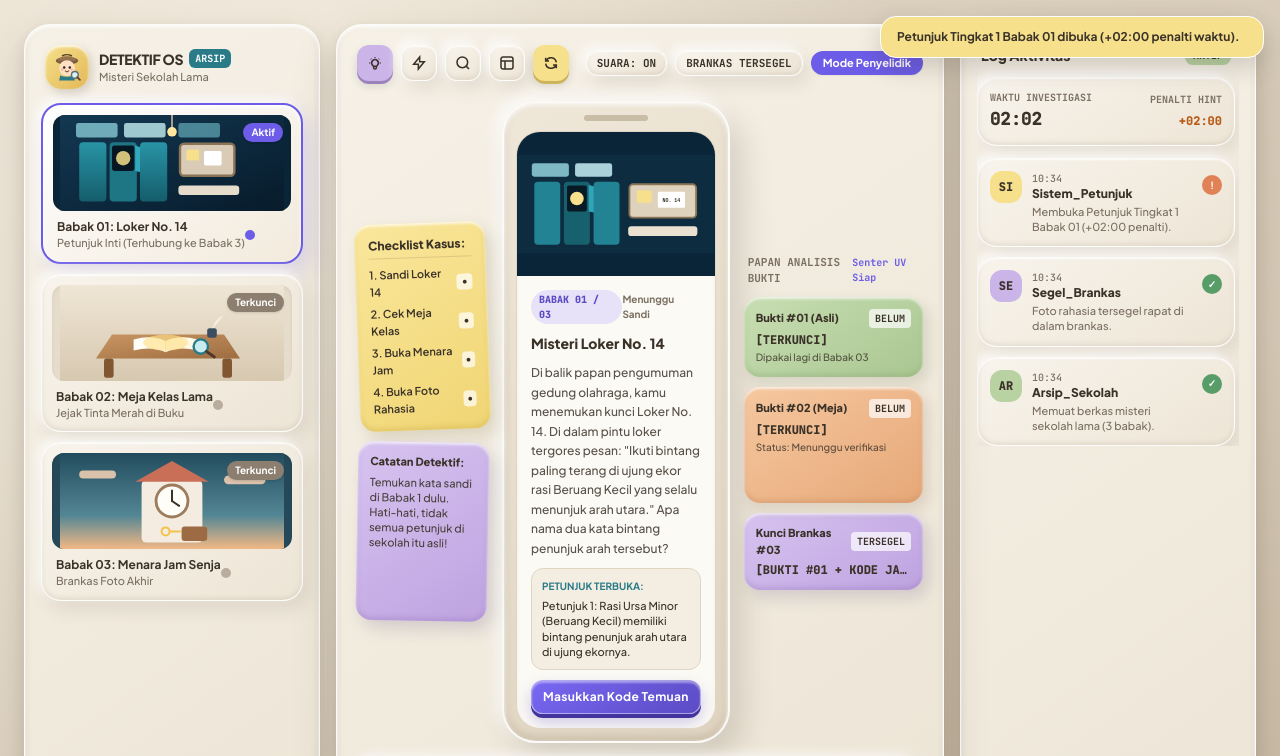
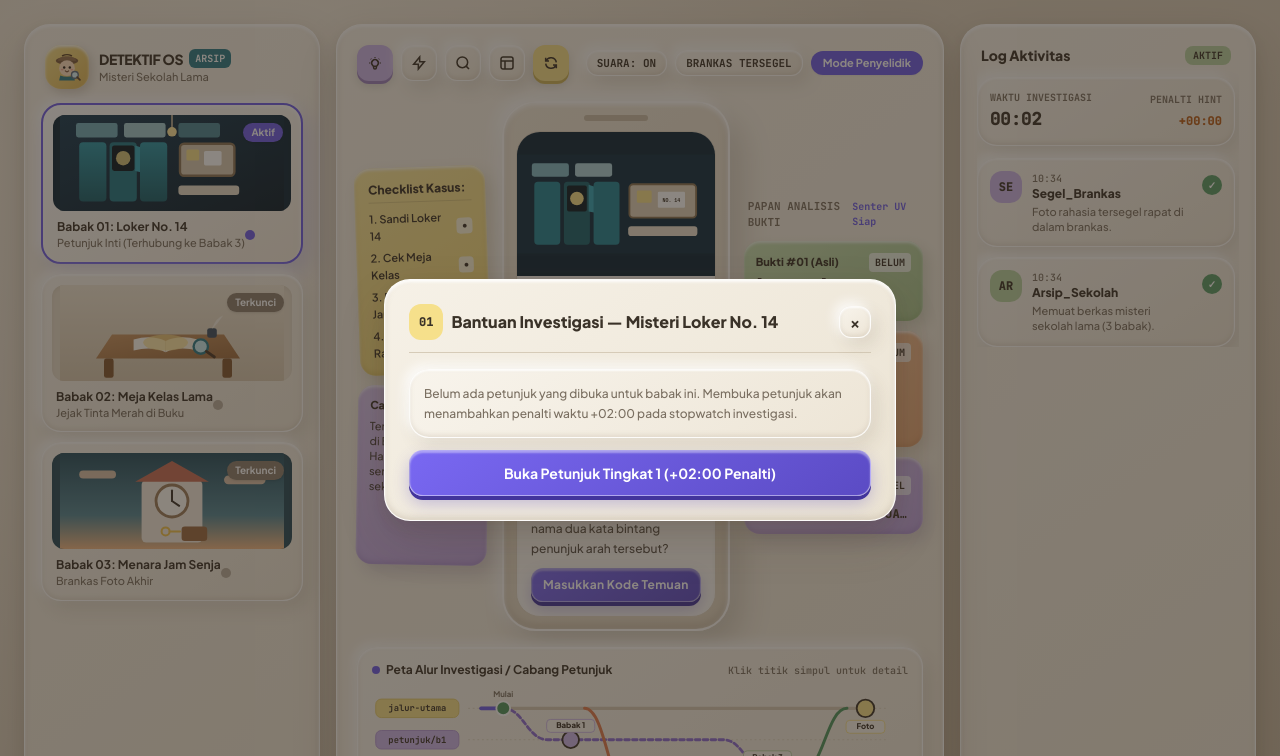
Before and after one commit to miiftahftr/Mini_Quize, a plain HTML site: page index.html in a window 1280 px wide. Both pictures are taken after a click on the button 375 px from the left and 63 px from the top of the page. Shown: the top 756 px of the page. Drawn offline with nearby package versions, Linux system fonts and the light colour scheme.

Commit message:
update revisi hint by admin

```diff
--- a/app.js
+++ b/app.js
@@ -985,9 +985,6 @@ function renderDetectiveOS() {
     const statusTag = document.getElementById('phone-status-tag');
     const titleEl = document.getElementById('phone-title');
     const storyEl = document.getElementById('phone-story-text');
-    const hintBoxEl = document.getElementById('phone-hint-box');
-    const hintTextEl = document.getElementById('phone-hint-text');
-    const hintTier2El = document.getElementById('phone-hint-tier2');
     const actionBtn = document.getElementById('phone-action-btn');
 
     if (cur === 4) {
@@ -996,34 +993,16 @@ function renderDetectiveOS() {
         statusTag.textContent = '100% Terbuka';
         titleEl.textContent = 'Foto Kenangan Rahasia';
         storyEl.textContent = gameState.unlockedMessage;
-        hintBoxEl.classList.remove('hidden');
-        hintTextEl.textContent = `Kunci Gabungan Valid: ${gameState.solvedAnswers[2].toUpperCase()}`;
-        hintTier2El.classList.add('hidden');
         actionBtn.textContent = 'Lihat Foto Ukuran Penuh';
         actionBtn.onclick = () => { playKeySound(); openUnlockedPhotoModal(); };
     } else {
         const stgObj = activeVault.stages[viewStg - 1];
-        const hintLevel = gameState.unlockedHints[viewStg] || 0;
 
         visualHeader.innerHTML = getStageDioramaSvg(viewStg);
         stagePill.textContent = `BABAK 0${viewStg} / 03`;
         statusTag.textContent = viewStg < cur ? 'Terpecahkan' : 'Menunggu Sandi';
         titleEl.textContent = stgObj.title;
         storyEl.textContent = stgObj.story;
-
-        if (hintLevel >= 1) {
-            hintBoxEl.classList.remove('hidden');
-            hintTextEl.textContent = stgObj.hint;
-        } else {
-            hintBoxEl.classList.add('hidden');
-        }
-
-        if (hintLevel >= 2) {
-            hintTier2El.textContent = stgObj.hint2 || 'Periksa kembali ejaan & spasi jawaban.';
-            hintTier2El.classList.remove('hidden');
-        } else {
-            hintTier2El.classList.add('hidden');
-        }
 
         actionBtn.textContent = viewStg === cur ? 'Masukkan Kode Temuan' : 'Kembali ke Babak Aktif';
         actionBtn.onclick = () => {
@@ -1195,29 +1174,88 @@ function closeVaultModal() {
 }
 
 function showQuickHint() {
-    const stg = gameState.currentStage === 4 ? 3 : gameState.viewingStage;
     if (!activeVault) return;
+    if (gameState.currentStage === 4) {
+        showToast('Seluruh babak sudah selesai dan brankas telah terbuka.', 'info');
+        return;
+    }
 
+    const stg = gameState.viewingStage;
+    const stgObj = activeVault.stages[stg - 1];
+    const unlockedTier = gameState.unlockedHints[stg] || 0;
+
+    const modal = document.getElementById('vault-modal');
+    const badge = document.getElementById('modal-badge');
+    const title = document.getElementById('modal-title');
+    const body = document.getElementById('modal-body-content');
+
+    badge.textContent = `0${stg}`;
+    badge.className = 'px-2.5 py-2.5 rounded-xl bg-[#f6e08b] text-clayink font-mono text-xs font-extrabold';
+    title.textContent = `Bantuan Investigasi — ${stgObj.title}`;
+
+    body.innerHTML = '';
+
+    if (unlockedTier === 0) {
+        const emptyBox = document.createElement('div');
+        emptyBox.className = 'clay-card p-3.5 text-xs text-claymuted leading-relaxed';
+        emptyBox.textContent = 'Belum ada petunjuk yang dibuka untuk babak ini. Membuka petunjuk akan menambahkan penalti waktu +02:00 pada stopwatch investigasi.';
+        body.appendChild(emptyBox);
+    }
+
+    if (unlockedTier >= 1) {
+        const tier1Box = document.createElement('div');
+        tier1Box.className = 'clay-sticky-yellow p-3.5 text-xs font-semibold text-clayink leading-relaxed';
+        tier1Box.textContent = stgObj.hint;
+        body.appendChild(tier1Box);
+    }
+
+    if (unlockedTier >= 2) {
+        const tier2Box = document.createElement('div');
+        tier2Box.className = 'clay-sticky-lavender p-3.5 text-xs font-semibold text-clayink leading-relaxed';
+        tier2Box.textContent = stgObj.hint2 || 'Periksa kembali ejaan dan spasi jawaban.';
+        body.appendChild(tier2Box);
+    }
+
+    if (unlockedTier < 2) {
+        const nextTier = unlockedTier + 1;
+        const unlockBtn = document.createElement('button');
+        unlockBtn.type = 'button';
+        unlockBtn.className = 'clay-btn-primary w-full py-3 font-bold text-xs sm:text-sm cursor-pointer';
+        unlockBtn.textContent = `Buka Petunjuk Tingkat ${nextTier} (+02:00 Penalti)`;
+        unlockBtn.onclick = () => {
+            playKeySound();
+            unlockHintTier(stg);
+        };
+        body.appendChild(unlockBtn);
+    } else {
+        const doneNote = document.createElement('p');
+        doneNote.className = 'text-[11px] font-mono text-center text-claymuted pt-1';
+        doneNote.textContent = 'Semua tingkat petunjuk pada babak ini sudah terbuka.';
+        body.appendChild(doneNote);
+    }
+
+    modal.classList.remove('hidden');
+}
+
+function unlockHintTier(stg) {
     const currentTier = gameState.unlockedHints[stg] || 0;
-    if (currentTier < 2) {
-        gameState.unlockedHints[stg] = currentTier + 1;
+    if (currentTier >= 2) return;
+
+    const nextTier = currentTier + 1;
+    gameState.unlockedHints[stg] = nextTier;
     penaltySeconds += 120;
+
     const penEl = document.getElementById('penalty-counter');
     if (penEl) penEl.textContent = `+${formatSecondsMMSS(penaltySeconds)}`;
 
     appendActivityLog(
         'Sistem_Petunjuk',
         'bg-[#f6e08b]',
-            `Membuka Petunjuk Tingkat ${currentTier + 1} Babak 0${stg} (+02:00 penalti).`,
+        `Membuka Petunjuk Tingkat ${nextTier} Babak 0${stg} (+02:00 penalti).`,
         'decoy'
     );
-        renderDetectiveOS();
-        showToast(`Petunjuk Tingkat ${currentTier + 1} Babak 0${stg} dibuka (+02:00 penalti waktu).`, 'info');
-    } else {
-        showToast(`Semua petunjuk Babak 0${stg} sudah terbuka di layar bukti!`, 'info');
-    }
-
-    if (window.innerWidth < 1024) switchMobilePane('canvas');
+    showToast(`Petunjuk Tingkat ${nextTier} dibuka (+02:00 penalti waktu).`, 'info');
+    showQuickHint();
 }
 
 function focusAnswerInput() {
--- a/index.html
+++ b/index.html
@@ -417,17 +417,6 @@
                                             Memuat berkas cerita investigasi...
                                         </p>
 
-                                        <!-- Kotak Petunjuk (Hanya muncul saat petunjuk dibuka) -->
-                                        <div id="phone-hint-box"
-                                            class="hidden p-2.5 rounded-xl bg-[#f3ede2] border border-[#e0d5c3] text-[11px] font-medium text-clayink space-y-1">
-                                            <span class="font-bold text-[#2a7b88] text-[10px] uppercase block">Petunjuk
-                                                Terbuka:</span>
-                                            <p id="phone-hint-text" class="leading-snug"></p>
-                                            <p id="phone-hint-tier2"
-                                                class="hidden pt-1 border-t border-[#d8ccb8] text-[#5b4bc4] font-bold leading-snug">
-                                            </p>
-                                        </div>
-
                                         <button type="button" id="phone-action-btn"
                                             onclick="playKeySound(); focusAnswerInput()"
                                             class="w-full py-2 rounded-xl clay-btn-primary font-bold text-xs tracking-wide cursor-pointer">
@@ -629,7 +618,6 @@
                                         d="M9.663 17h4.673M12 3v1m6.364 1.636l-.707.707M21 12h-1M4 12H3m3.343-5.657l-.707-.707m2.828 9.9a5 5 0 117.072 0l-.548.547A3.374 3.374 0 0014 18.469V19a2 2 0 11-4 0v-.531c0-.895-.356-1.754-.988-2.386l-.548-.547z" />
                                 </svg>
                                 <span class="hidden sm:inline">Petunjuk</span>
-                                <span class="font-mono text-[10px] text-claymuted">(+2m)</span>
                             </button>
                             <input id="player-input" type="text" autocomplete="off" onkeydown="playTypingClick(event)"
                                 placeholder="Ketik kode atau kata sandi..."
```
Lines whose indentation alone changed are shown as unchanged.
